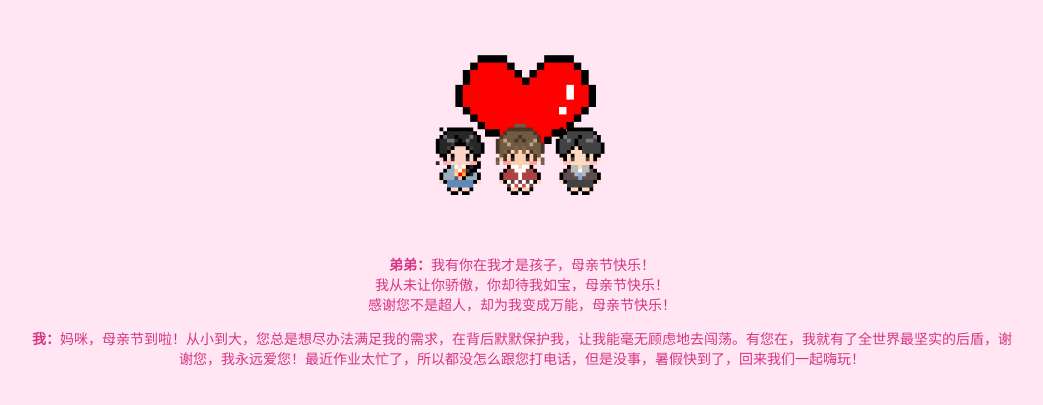
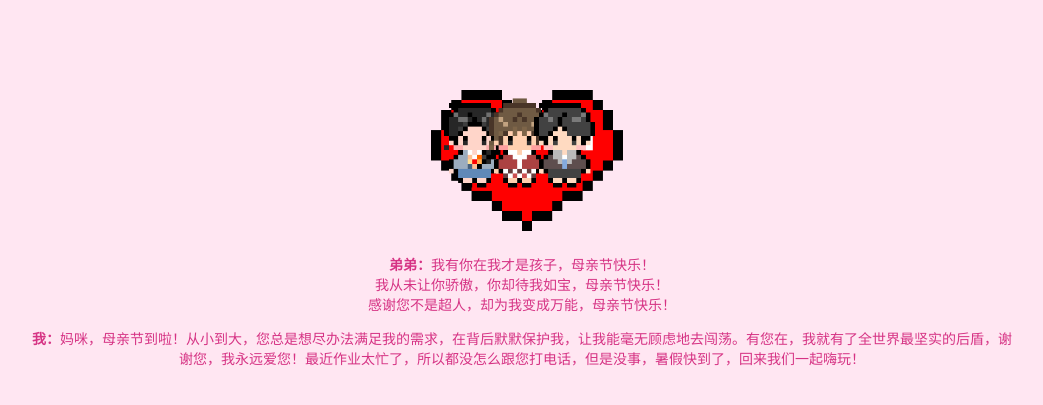
Before and after one commit to QingzhouC/Mothers_day, a plain HTML site: page index.html in a window 1280 px wide. Shown: the part 273-678 px from the top of the page, without its empty margins (118-1161 px from the left). Drawn offline with Linux system fonts and the light colour scheme.

Commit message:
Update index.html

```diff
--- a/index.html
+++ b/index.html
@@ -33,13 +33,13 @@
         .heart {
             position: absolute;
             top: -25px; /* Reduced space between the heart and "母亲节快乐" */
-            width: 220px;
+            width: 300px;
             animation: pulseHeart 1.5s ease-in-out infinite;
         }
         .character {
             position: absolute;
             bottom: 0;
-            width: 120px; /* Increased size of the characters */
+            width: 150px; /* Increased size of the characters */
         }
         .me { left: 0; }
         .brother { right: 0; }
```
